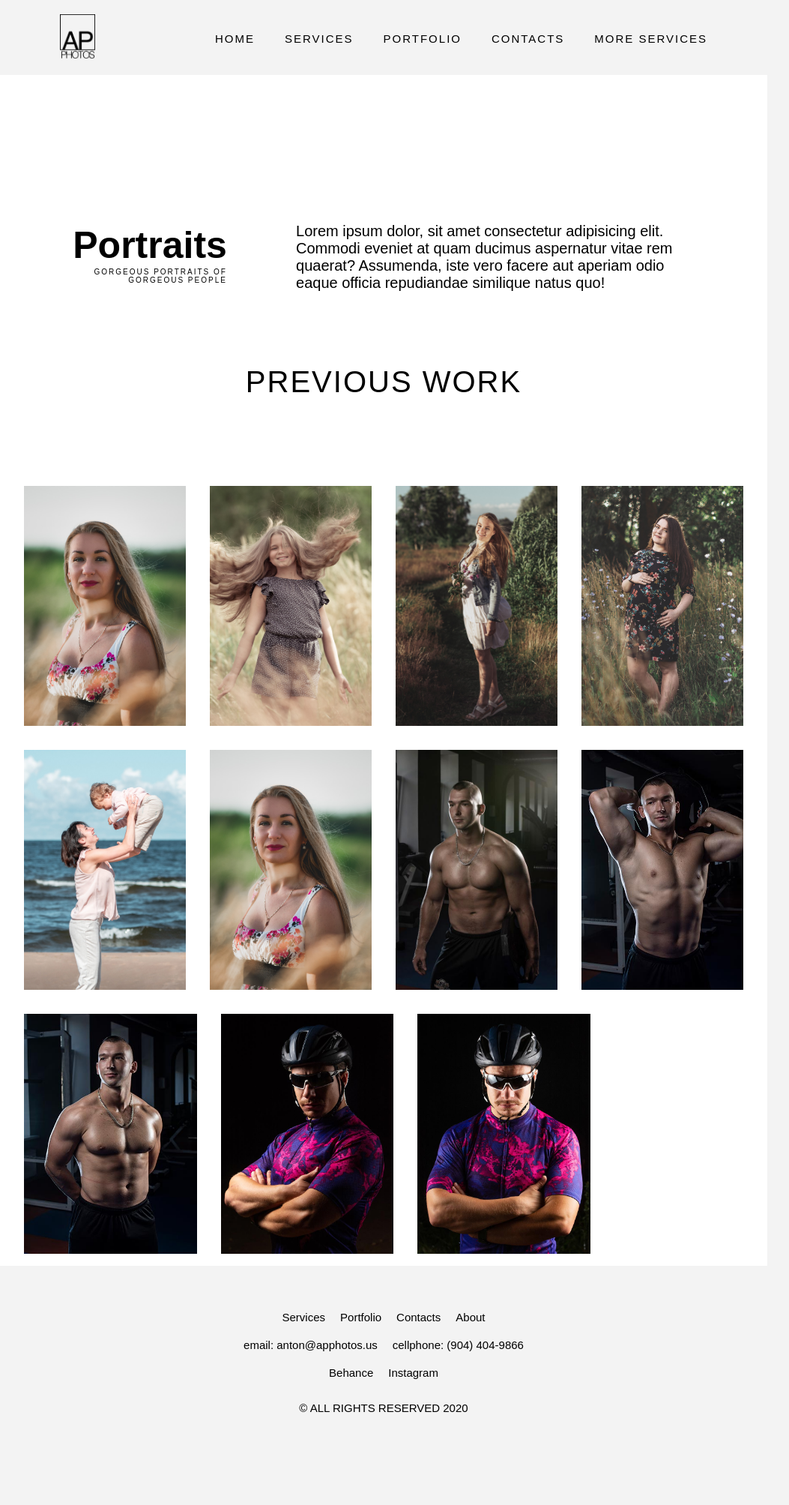
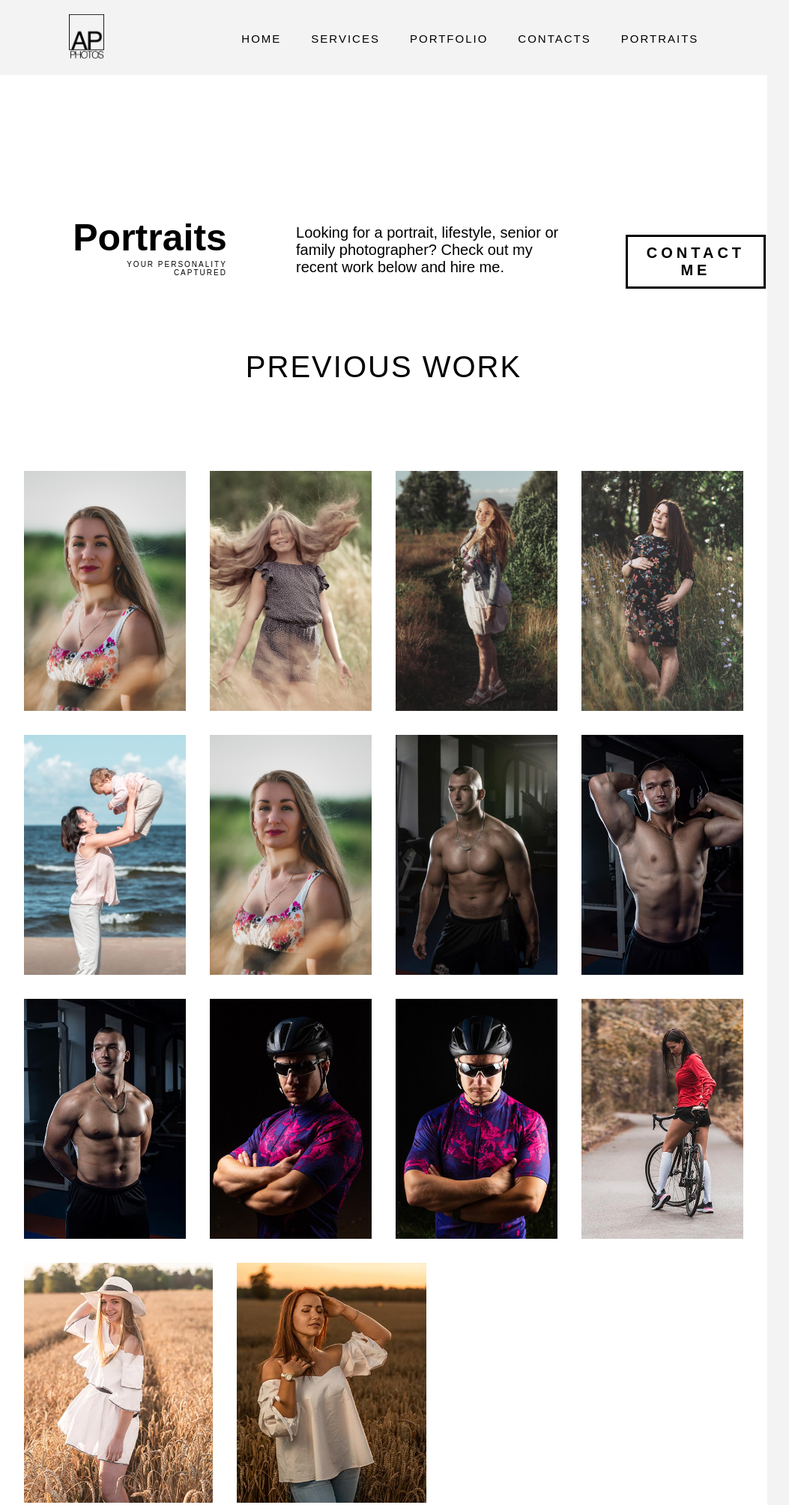
Before and after one commit to ap-eternalstudent/photoWebsite, a plain HTML site: page more-services.html in a window 1280 px wide. Shown: the top 2007 px of the page at 75% size, without its empty margins (128-1181 px from the left). Before the commit the page ends 1896 px from the top, so only its background shows below. Drawn offline with Linux system fonts and the light colour scheme; files whose address does not match are found by name.

Commit message:
added portraits, added photos, fixed overflow burger menu

```diff
--- a/more-services.html
+++ b/more-services.html
@@ -25,7 +25,7 @@
           </li>
           <li class="menu__item"><a href="./contacts.html">Contacts</a></li>
           <li class="menu__item">
-            <a href="./more-services.html">More Services</a>
+            <a href="./more-services.html">Portraits</a>
           </li>
         </ul>
         <div class="menu__burger">
@@ -40,15 +40,18 @@
         <section class="landing__intro">
           <section class="landing__intro__title">
             <h1>Portraits</h1>
-            <h3>Gorgeous Portraits of Gorgeous People</h3>
+            <h3>Your Personality Captured</h3>
           </section>
           <section class="landing__intro__text">
             <p>
-              Lorem ipsum dolor, sit amet consectetur adipisicing elit. Commodi
-              eveniet at quam ducimus aspernatur vitae rem quaerat? Assumenda,
-              iste vero facere aut aperiam odio eaque officia repudiandae
-              similique natus quo!
+              Looking for a portrait, lifestyle, senior or family photographer?
+              Check out my recent work below and hire me.
             </p>
+          </section>
+          <section class="call-to-action">
+            <a href="./contacts.html">
+              <button class="btn btn-1 btn-1a">contact me</button>
+            </a>
           </section>
         </section>
       </section>
@@ -88,6 +91,15 @@
           <li class="portfolio__images__item">
             <img src="./static/img/port/p11.jpg" alt="" />
           </li>
+          <li class="portfolio__images__item">
+            <img src="./static/img/port/p12.jpg" alt="" />
+          </li>
+          <li class="portfolio__images__item">
+            <img src="./static/img/port/p13.jpg" alt="" />
+          </li>
+          <li class="portfolio__images__item">
+            <img src="./static/img/port/p14.jpg" alt="" />
+          </li>
           <li class="portfolio__images__item"></li>
         </ul>
       </section>
--- a/static/style/style.css
+++ b/static/style/style.css
@@ -301,12 +301,18 @@ a::after {
   body {
     overflow-x: hidden;
   }
+  .site-navigation {
+    overflow-x: hidden;
+    overflow-y: hidden;
+  }
   .menu {
+    /* overflow-x: hidden; */
+
     position: absolute;
     right: 0px;
     height: 50vh;
     top: 10rem;
-    background-color: rgb(229, 229, 229);
+    background-color: rgb(243, 243, 243);
     display: flex;
     flex-direction: column;
     align-items: center;
```
Also changed, not shown: contacts.html (+1 -1 lines), index.html (+9 -8 lines), static/img/port/p12.jpg (added), static/img/port/p13.jpg (added), static/img/port/p14.jpg (added).
